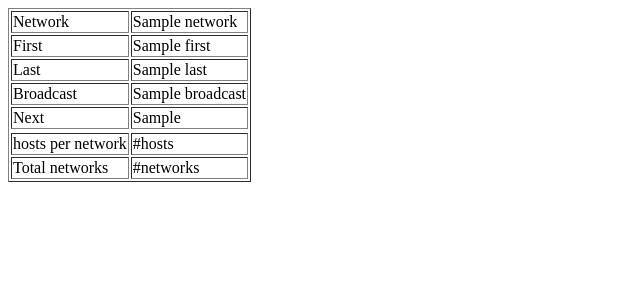
After one commit to Vadd-21/Python_Web_toolkit, a Flask app: template Templates/subnet_output.html in a window 1280 px wide. The commit adds this page. Shown: the top 300 px of the page, without its empty margins (0-640 px from the left). Run offline with Flask 2, Linux system fonts and the light colour scheme; the template is opened without the code that fills it: most values are stand-ins (such as "Sample title", 1, 10 or a date in 2020).

Commit message:
update for network calculator

```diff
--- a/Templates/index.html
+++ b/Templates/index.html
@@ -4,9 +4,10 @@
 	<title>Network Tools</title>
 </head>
 <body>
-	<h1>Welcome to Dev/Null/Gaming Network toosl!</h1>
+	<h1>Welcome to Dev/Null/Gaming Network tools!</h1>
 
 	<h2><a href="/scanner">port scan</a></h2>
+	<h2><a href="/subnet_calc">NFLBX Subnet Calculator</a></h2>
 
 </body>
 </html>
--- /dev/null
+++ b/Templates/subnet_output.html
@@ -0,0 +1,45 @@
+<!DOCTYPE html>
+<html>
+<head>
+    <title>TCP Port scanner</title>
+</head>
+<body>
+    <table border=1px>
+        <form>
+        <tbody>
+            <tr>
+                <td>Network</td>
+                <td>{{network}}</td>
+            </tr>
+            <tr>
+                <td>First</td>
+                <td>{{first}}</td>
+            </tr>
+            <tr>
+                <td>Last</td>
+                <td>{{last}}</td>
+            </tr>
+            <tr>
+                <td>Broadcast</td>
+                <td>{{broadcast}}</td>
+            </tr>
+            <tr>
+                <td>Next</td>
+                <td>{{neXt}}</td>
+            </tr>
+            <tr>
+            </tr>
+            <tr>
+                <td>hosts per network</td>
+                <td>#hosts</td>
+            </tr>
+            <tr>
+                <td>Total networks</td>
+                <td>#networks</td>
+            </tr>
+
+        </tbody>
+        </form>
+    </table>
+</body>
+</html>
--- a/main.py
+++ b/main.py
@@ -4,7 +4,7 @@ web frontend for SQL Queries of a backend database
 """
 from flask import Flask, render_template, request
 from scan import scanner
-
+from net_calc import nflbx
 app = Flask(__name__)
 
 
@@ -42,9 +42,26 @@ def scan():
     e_port = int(request.form['e_port'])
     ports = scanner(target, s_port, e_port)
     if request.method == 'POST':
-        return render_template("scan_results.html", target=target, s_port=s_port, e_port=e_port, ports=ports)
+        return render_template("scan_results.html", target=target,
+                               s_port=s_port, e_port=e_port, ports=ports)
     results = None
     return render_template("scanner.html", combatants=results)
 
+
+@app.route("/subnet_calc", methods=['get', 'post'])
+def subnet():
+    """
+    defines a page
+    """
+    if request.method == 'POST':
+        address = request.form['address']
+        cidr = request.form['cidr']
+        info = nflbx(address + "/" + cidr)
+        if info:
+            return render_template("subnet_output.html", network=info[0], first=info[1], last=info[2], broadcast=info[3], neXt=info[4])
+        return render_template("invalid_addr.html")
+    return render_template("subnet_input.html")
+
+
 if __name__ == "__main__":
     app.run(debug=True, port=8050)
```
Also changed, not shown: Templates/subnet_input.html (added, +25 -0 lines).
